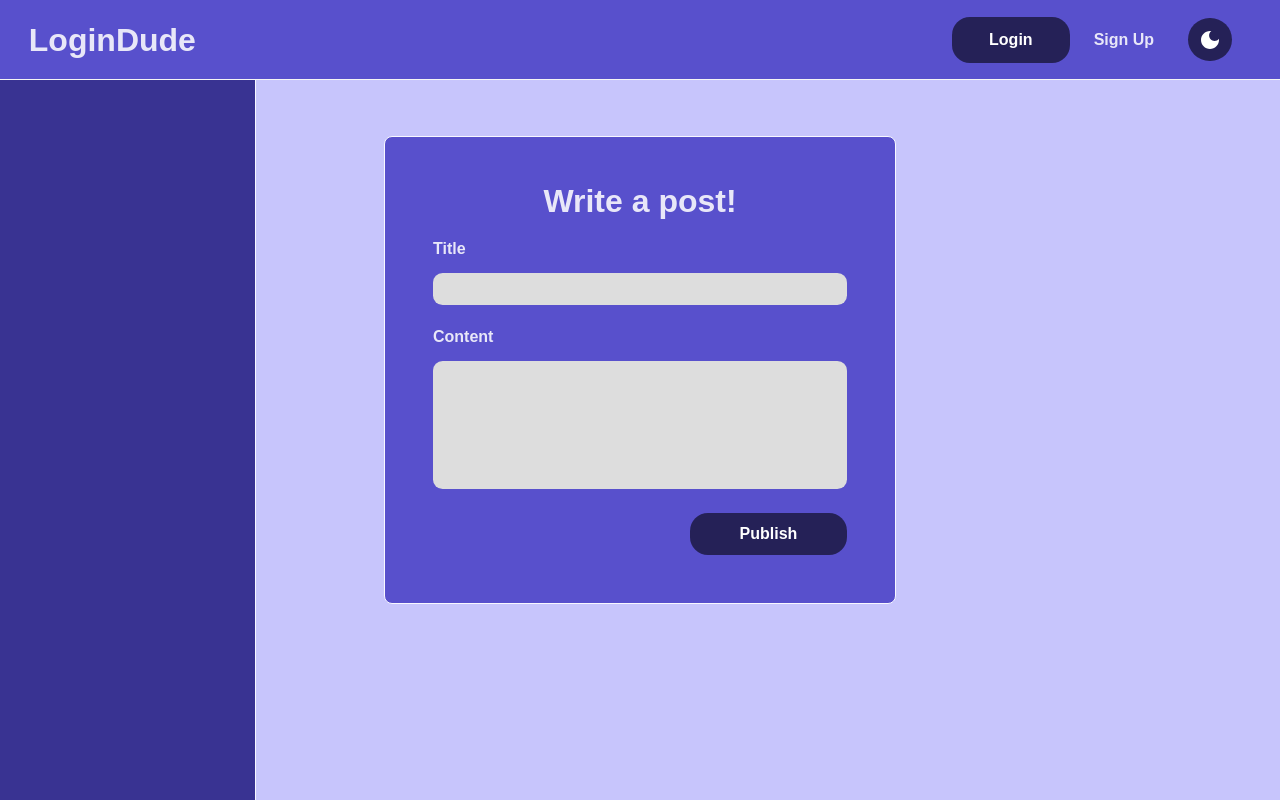
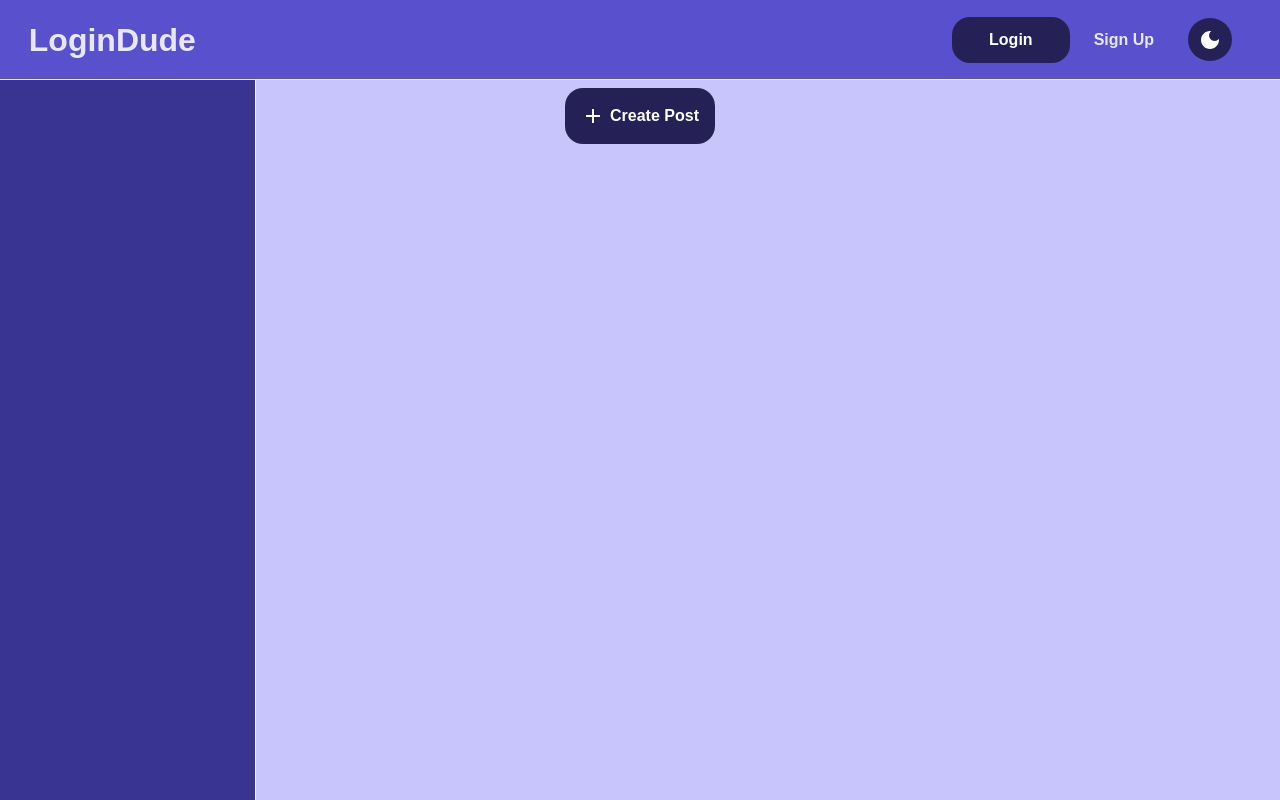
Before and after one commit to TonyReyesM/userLogin, a React (Create React App) app in the folder client/: page /dashboard/1/my-posts in a window 1280 px wide. Built offline with nearby package versions, Linux system fonts and the light colour scheme; no server answers.

Commit message:
Create post page connected

```diff
--- a/client/src/App.js
+++ b/client/src/App.js
@@ -20,6 +20,7 @@ import Login from "./pages/Login";
 import Register from "./pages/Register";
 import Home from "./pages/dashboard/Home";
 import Projects from "./pages/dashboard/Projects/Projects";
+import CreatePost from "./pages/dashboard/Projects/CreatePost";
 import MyPosts from "./pages/dashboard/Projects/MyPosts";
 import Post from "./pages/Post";
 import Account from "./pages/dashboard/Account";
@@ -57,6 +58,7 @@ function App() {
             <Route path="/dashboard/:id" element={<Home />} />
             <Route path="/dashboard/:id/projects" element={<Projects />} />
             <Route path="/dashboard/:id/my-posts" element={<MyPosts />} />
+            <Route path="/dashboard/:id/create-post" element={<CreatePost />} />
             <Route path="/dashboard/:id/account" element={<Account />} />
             <Route path="/dashboard/:id/settings" element={<Settings />} />
           </Route>
--- a/client/src/pages/dashboard/Projects/CreatePost.js
+++ b/client/src/pages/dashboard/Projects/CreatePost.js
@@ -1,12 +1,13 @@
-import { useGetUserPosts } from "../../components/PostDisplay/hooks/useGetUserPosts";
+//  hooks
+import { useGetUserPosts } from "../../../components/UserPostsDisplay/hooks/useGetUserPosts";
 
 //  components
 import PostCreator from "../../../components/PostForm/PostCreator";
 
-const Projects = () => {
-  const { posts, setPosts } = useGetUserPosts();
+const CreatePost = () => {
+  const { setPosts } = useGetUserPosts();
 
   return <PostCreator setPosts={setPosts} />;
 };
 
-export default Projects;
+export default CreatePost;
--- a/client/src/pages/dashboard/Projects/MyPosts.js
+++ b/client/src/pages/dashboard/Projects/MyPosts.js
@@ -1,17 +1,45 @@
+// libraries
+import styled from "styled-components";
+
 //  hooks
 import { useGetUserPosts } from "../../../components/UserPostsDisplay/hooks/useGetUserPosts";
+import { useNavigate } from "react-router-dom";
+import { useAuth } from "../../../hooks/useAuth";
+
+//  assets
+import AddIcon from "@mui/icons-material/Add";
 
 //  components
-import PostCreator from "../../../components/PostForm/PostCreator";
 import UserPostsDisplay from "../../../components/UserPostsDisplay/UserPostsDisplay";
+
+//  styles
+import { Button } from "../../../components/common/common.style";
+
+const CreateButton = styled(Button)`
+  column-gap: 5px;
+  font-size: 1em;
+  font-weight: bold;
+  text-align: center;
+  padding: 1rem;
+  transition: 0.2s;
+  width: fit-content;
+  align-self: flex-end;
+  align-items: center;
+`;
 
 const MyPosts = () => {
   const { posts, setPosts } = useGetUserPosts();
-  console.log(posts);
+  const { auth } = useAuth();
+  const navigate = useNavigate();
 
   return (
     <>
-      <PostCreator setPosts={setPosts} />
+      <CreateButton
+        onClick={() => navigate(`/dashboard/${auth.user._id}/create-post`)}
+      >
+        <AddIcon style={{ pointerEvents: "none" }} />
+        Create Post
+      </CreateButton>
       <UserPostsDisplay posts={posts} setPosts={setPosts} />
     </>
   );
```
